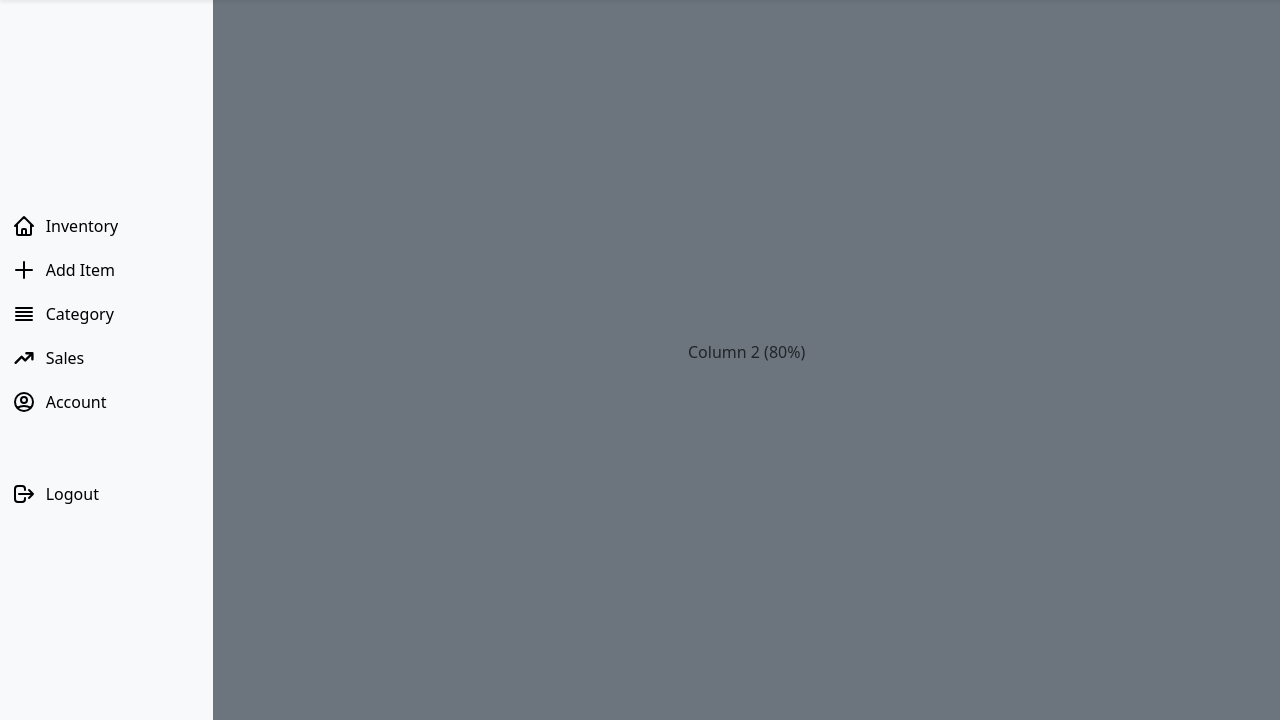
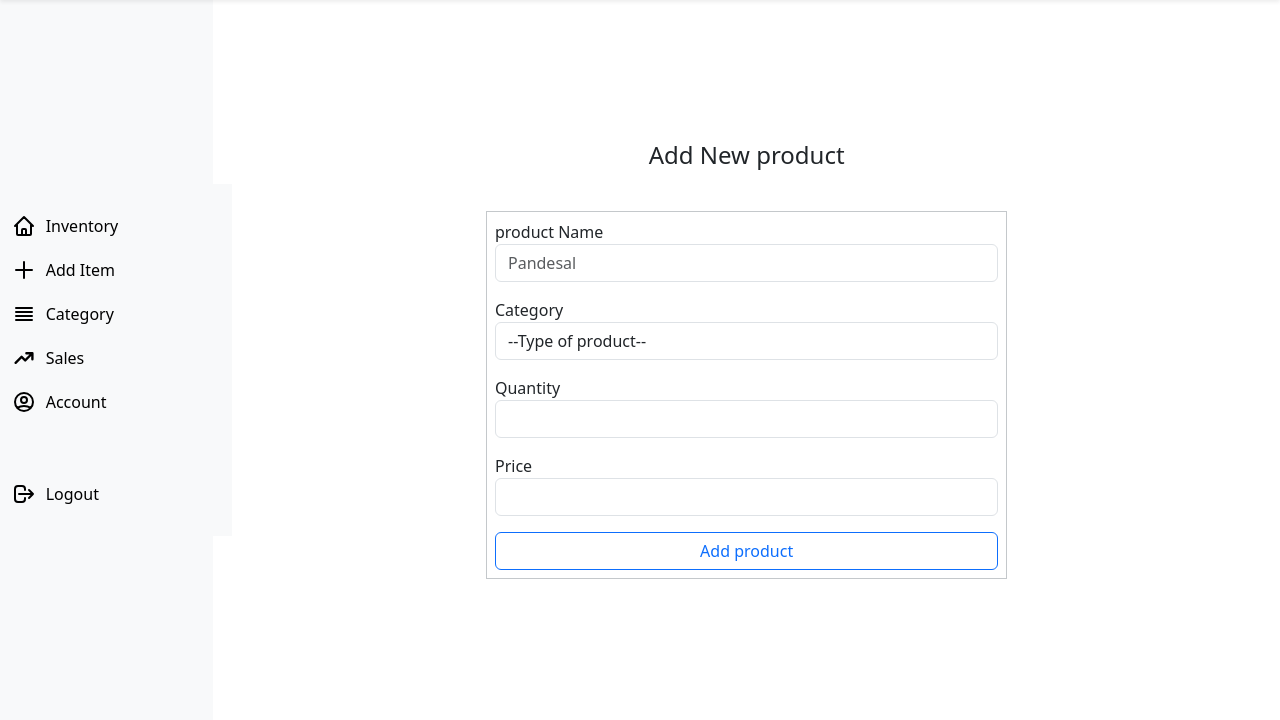
Before and after one commit to Vhanges/jasown-pos, a PHP site: page /admin/admin_add_item.php in a window 1280 px wide. Shown: the part 80-800 px from the top of the page. Run offline with PHP 8.4, Linux system fonts and the light colour scheme; tables that the repository leaves empty hold one stand-in row (values such as "Sample post").

Commit message:
Fixed directory problems, database configured and finished developing the add item feature

```diff
--- /dev/null
+++ b/_config.php
@@ -0,0 +1,7 @@
+<?php
+
+//Database Credentials
+define('DB_HOST', 'localhost');
+define('DB_USERNAME', 'root');
+define('DB_PASSWORD', '');
+define('DB_DATABASE', 'gckrizdb');
--- /dev/null
+++ b/_guards.php
@@ -0,0 +1,3 @@
+<?php
+
+require_once '_init.php';
--- /dev/null
+++ b/_helper.php
@@ -0,0 +1,21 @@
+<?php
+
+function getAction($action){
+
+    if (isset($_GET[$action])) {
+
+        $getData = trim($_GET[$action]);
+        $getData = htmlspecialchars($_GET[$action]);
+        $getData = stripslashes($_GET[$action]);
+
+        return $getData;
+
+
+    }else{
+
+        return "";
+
+    }
+
+
+}
--- /dev/null
+++ b/_init.php
@@ -0,0 +1,70 @@
+<?php
+
+require_once '_config.php';
+require_once '_helper.php';
+require_once '_guards.php';
+
+require_once(__DIR__ . '/model/product.php');
+require_once(__DIR__ . '/model/category.php');
+
+
+
+// MySQLi error reporting to throw exceptions
+mysqli_report(MYSQLI_REPORT_ERROR | MYSQLI_REPORT_STRICT);
+
+
+session_start();
+
+
+    try{
+
+        //Initialize database connection
+        $connection = new mysqli
+        (
+            DB_HOST,
+            DB_USERNAME,
+            DB_PASSWORD,
+            DB_DATABASE
+        );
+
+        //Returns the connection handle
+        return $connection;
+
+    } catch (Exception $e){
+
+            /*
+            Shows how the content is displayed in the browser,
+            to ensure that it only shown as plain text.
+            */
+            header('Content-type: text/plain');
+
+            //Terminates the rest of the code
+            die("
+            Error: Failed to connect to the database
+            Reason: {$e->getMessage()}
+            Note:
+                - Try to open config.php and check if the MySQL is configured correctly.
+                - Make sure that the MySQL server is running.
+            ");
+        }
+
+
+
+
+function login_links(){
+    echo '
+    <link rel="stylesheet" href="css/index.css">
+    <link rel="stylesheet" href="css/bootstrap.min.css">
+
+    ';
+};
+
+
+function main_links(){
+    echo '
+    <link rel="stylesheet" href="../css/index.css">
+    <link rel="stylesheet" href="../css/admin.css">
+    <link rel="stylesheet" href="../css/bootstrap.min.css">
+
+    ';
+};
--- a/admin/admin_add_item.php
+++ b/admin/admin_add_item.php
@@ -1,8 +1,8 @@
 <?php
 
-require "../utilities/_init.php";
+require "../_init.php";
 
-
+$category = Category::getAll();
 ?>
 
 <!DOCTYPE html>
@@ -11,7 +11,10 @@ require "../utilities/_init.php";
     <meta charset="UTF-8">
     <meta name="viewport" content="width=device-width, initial-scale=1.0">
     <title>Admin</title>
+
+    <!-- CSS Styling Links -->
     <?php main_links()?>
+
 </head>
 <body>
     <?php require "../template/nav.php";  ?>
@@ -22,9 +25,65 @@ require "../utilities/_init.php";
         <!-- First column content -->
         <?php require "../template/side_nav.php"; ?>
       </div>
-      <div class="col-10 bg-secondary d-flex align-items-center justify-content-center">
+      <div class="col-10 d-flex flex-column align-items-center justify-content-center">
         <!-- Second column content -->
-        <p>Column 2 (80%)</p>
+        <h4>Add New product</h4>
+        <hr>
+        <form action="../controller/product_controller.php?action=add" method="POST" class="d-flex flex-column border p-2 border-secondary-subtle w-50">
+
+              <div class="form-group mb-3">
+                  <label for="product-name">product Name</label>
+                  <input
+                  type="text"
+                  name="product-name"
+                  class="form-control"
+                  id="product-name"
+                  placeholder="Pandesal"
+                  required>
+              </div>
+
+              <div class="form-group mb-3">
+                <label for="product-category">Category</label>
+                <select name="product-category" id="product-category" class="form-control" required>php
+
+                    <option value="">--Type of product--</option>
+
+                    <?php foreach($category as $categories) : ?>
+                    <option value="<?= $categories['categoryID']?>"><?= $categories['categoryName']?></option>
+                     <?php endforeach; ?>
+
+                </select>
+              </div>
+
+              <div class="form-group mb-3">
+                  <label for="product-quantity">Quantity</label>
+                  <input
+                  type="number"
+                  name="product-quantity"
+                  min="1"
+                  max="99"
+                  class="form-control"
+                  id="product-quantity"
+                  required>
+              </div>
+
+              <div class="form-group mb-3">
+                  <label for="product-price">Price</label>
+                  <input
+                  type="number"
+                  name="product-price"
+                  min="1"
+                  max="99"
+                  class="form-control"
+                  id="product-price"
+                  required>
+              </div>
+
+              <button type="submit" class="btn btn-outline-primary">Add product</button>
+
+
+
+        </form>
       </div>
     </div>
     </div>
--- a/css/index.css
+++ b/css/index.css
@@ -8,15 +8,3 @@ background: -webkit-linear-gradient(to right, #ee7724, #d8363a, #dd3675, #b44593
 /* W3C, IE 10+/ Edge, Firefox 16+, Chrome 26+, Opera 12+, Safari 7+ */
 background: linear-gradient(to right, #ee7724, #d8363a, #dd3675, #b44593);
 }
-
-@media (min-width: 768px) {
-.gradient-form {
-height: 100vh !important;
-}
-}
-@media (min-width: 769px) {
-.gradient-custom-2 {
-border-top-right-radius: .3rem;
-border-bottom-right-radius: .3rem;
-}
-}
--- /dev/null
+++ b/model/category.php
@@ -0,0 +1,26 @@
+<?php
+require_once '../_init.php';
+
+class Category{
+    public $id;
+    public $name;
+
+    public function __construct($category){
+        $this->id = $category['id'];
+        $this->name = $category['name'];
+    }
+
+    public static function getAll(){
+
+        global $connection;
+
+        $stmt = $connection->prepare('SELECT * FROM categories');
+        $stmt->execute();
+
+        $result = $stmt->get_result();
+        $data = $result->fetch_all(MYSQLI_ASSOC);
+
+        return $data;
+    }
+
+}
--- /dev/null
+++ b/model/product.php
@@ -0,0 +1,37 @@
+<?php
+require_once '../_init.php';
+
+class Product{
+
+    public function __construct(){
+        global $connection;
+    }
+
+    public static function setItem($productName, $productCategory, $productQuantity, $productPrice){
+
+        global $connection;
+
+        $sql_command = "INSERT INTO products (productName, categoryID, quantity, price) VALUES (?, ?, ?, ?)";
+        $stmt = $connection->prepare($sql_command);
+
+        $stmt->bind_param(
+            'ssid',
+            $productName,
+            $productCategory,
+            $productQuantity,
+            $productPrice
+        );
+
+        $stmt->execute();
+
+        $stmt->close();
+        $connection->close();
+
+        header('Location: ../admin/admin_add_item.php');
+        exit();
+
+    }
+
+
+
+}
--- a/utilities/_init.php
+++ /dev/null
@@ -1,19 +0,0 @@
-<?php
-
-function login_links(){
-    echo '
-    <link rel="stylesheet" href="css/index.css">
-    <link rel="stylesheet" href="css/bootstrap.min.css">
-
-    ';
-};
-
-
-function main_links(){
-    echo '
-    <link rel="stylesheet" href="../css/index.css">
-    <link rel="stylesheet" href="../css/admin.css">
-    <link rel="stylesheet" href="../css/bootstrap.min.css">
-
-    ';
-};
```
Also changed, not shown: controller/product_controller.php (added, +20 -0 lines), gckrizdb.sql (added, +137 -0 lines), index.php (+13 -18 lines), utilities/_config.php (deleted), utilities/_guards.php (deleted), utilities/_helper.php (deleted).
